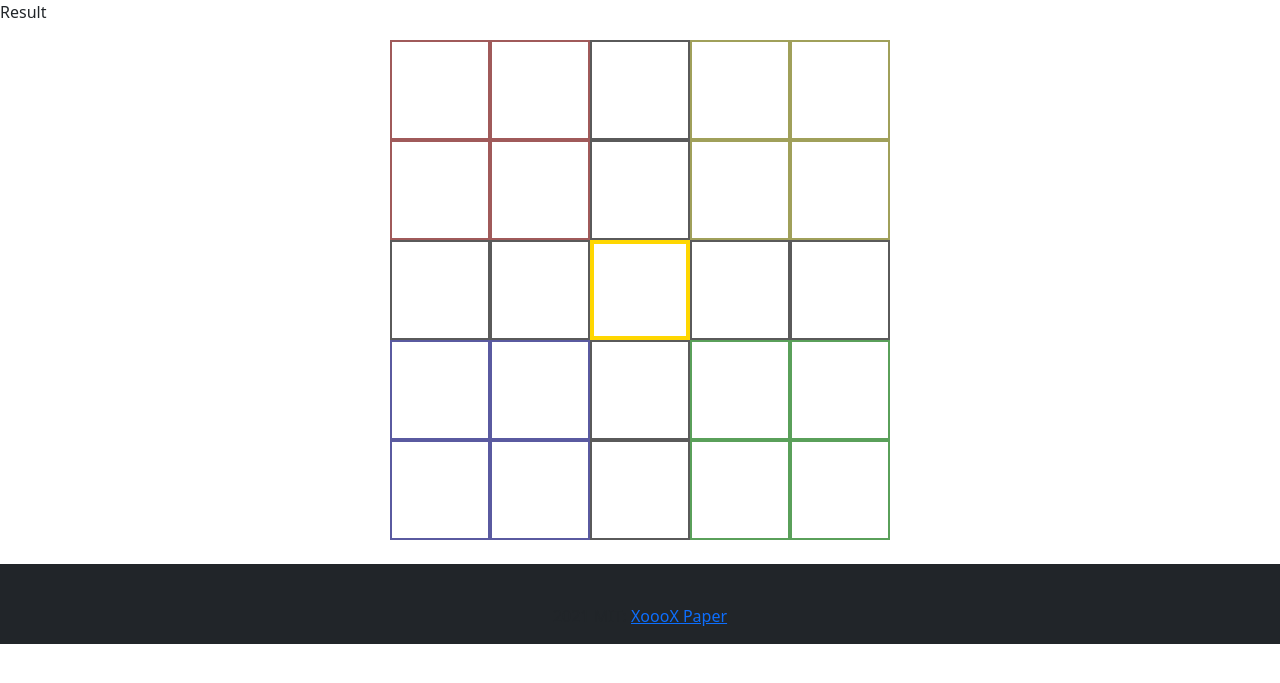
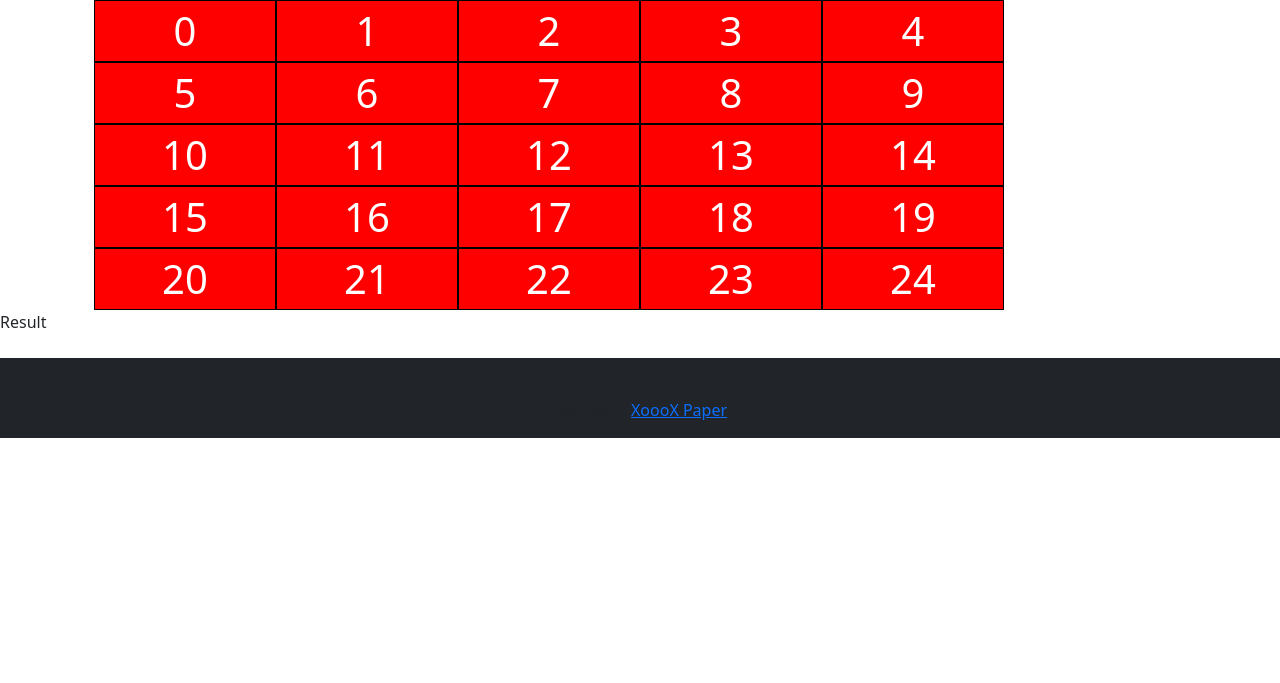
Before and after one commit to ozgurozbek/xooox_web, a Flask app: page / in a window 1280 px wide. Shown: the part 56-739 px from the top of the page. Run offline with Flask 2, Linux system fonts and the light colour scheme; some libraries are stand-ins or nearby versions.

Commit message:
Bootstrap Update
Bootstrap done

```diff
--- a/static/css/styles.css
+++ b/static/css/styles.css
@@ -7,9 +7,63 @@
   --mark-size: calc(var(--cell-size) * .9);
 }
 
-body {
-  margin: 0;
+
+
+
+
+
+
+/* ****************** Table style ****************** */
+.xox-panel{
+  border: solid 2px black;
+  background: #5e5e5e;
 }
+
+.xox-box{
+  border: solid black 1px;
+  font-size: 40px;
+  background: #ff0000;
+  text-align: center;
+  color: rgb(255, 255, 255);
+}
+.xox-box:hover{
+  background: #4b0000;
+}
+
+
+
+
+
+
+
+
+
+
+
+
+
+
+
+
+
+
+
+
+
+
+
+
+
+
+
+
+
+
+
+
+
+
+
 
 .select-box {
   position: absolute;
--- a/templates/index.html
+++ b/templates/index.html
@@ -4,31 +4,46 @@
 {% include 'HEADER.html' %}
 
 <body>
+
+  <div class="container">
+    <div class="row">
+      <div class="col-12 col-sm6 content">
+        <div class="container ana-container">
+          <div class="row xox-row">
+            {% for i in range(5) %}
+            <div div onclick="updateBoard({{i}})" id="{{i}}" class="col-2 xox-box">{{i}}</div>
+            {% endfor %}
+          </div>
+          <div class="row xox-row">
+            {% for i in range(5,10,1) %}
+            <div div onclick="updateBoard({{i}})" id="{{i}}" class="col-2 xox-box">{{i}}</div>
+            {% endfor %}
+          </div>
+          <div class="row xox-row">
+            {% for i in range(10,15,1) %}
+            <div div onclick="updateBoard({{i}})" id="{{i}}" class="col-2 xox-box">{{i}}</div>
+            {% endfor %}
+          </div>
+          <div class="row xox-row">
+            {% for i in range(15,20,1) %}
+            <div div onclick="updateBoard({{i}})" id="{{i}}" class="col-2 xox-box">{{i}}</div>
+            {% endfor %}
+          </div>
+          <div class="row xox-row">
+            {% for i in range(20,25,1) %}
+            <div div onclick="updateBoard({{i}})" id="{{i}}" class="col-2 xox-box">{{i}}</div>
+            {% endfor %}
+          </div>
+        </div>
+      </div>
+    </div>
+  </div>
+
   <p id="result">Result</p>
-  <div class="board" id="board">
-    {% for i in range(25) %}
-      {% if i in [0,1,5,6] %}
-        <div onclick="updateBoard({{i}})" id="{{i}}" class="cell cell-red" data-cell></div>
-      {% endif%}
-      {% if i in [2,7,10,11,13,14,17,22] %}
-        <div onclick="updateBoard({{i}})" id="{{i}}" class="cell cell-black" data-cell></div>
-      {% endif%}
-      {% if i in [3,4,8,9] %}
-        <div onclick="updateBoard({{i}})" id="{{i}}" class="cell cell-yellow" data-cell></div>
-      {% endif%}
-      {% if i in [15,16,20,21] %}
-        <div onclick="updateBoard({{i}})" id="{{i}}" class="cell cell-blue" data-cell></div>
-      {% endif%}
-      {% if i in [18,19,23,24] %}
-        <div onclick="updateBoard({{i}})" id="{{i}}" class="cell cell-green" data-cell></div>
-      {% endif%}
-      {% if i in [12] %}
-        <div onclick="updateBoard({{i}})" id="{{i}}" class="cell cell-center" data-cell></div>
-      {% endif%}
-    {% endfor %}
-  </div>
+
+
   <div class="loader" id="timeout">
-    <img src="/static/img/loading.gif" style=" height: auto; width: 200px;">
+    <img src="/staxox/img/loading.gif" style=" height: auto; width: 200px;">
   </div>
   <div class="win-msg" id="winMessage">
     <div data-winMsgText></div>
```
